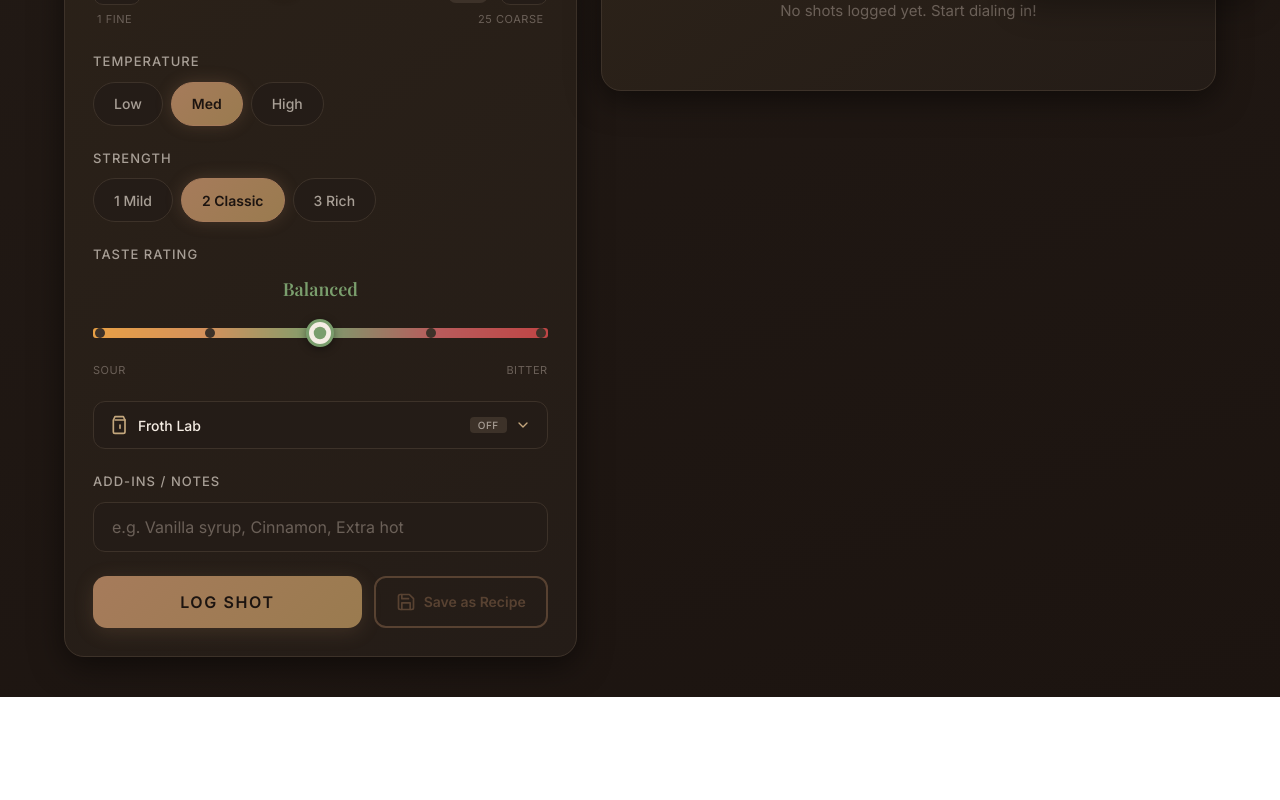
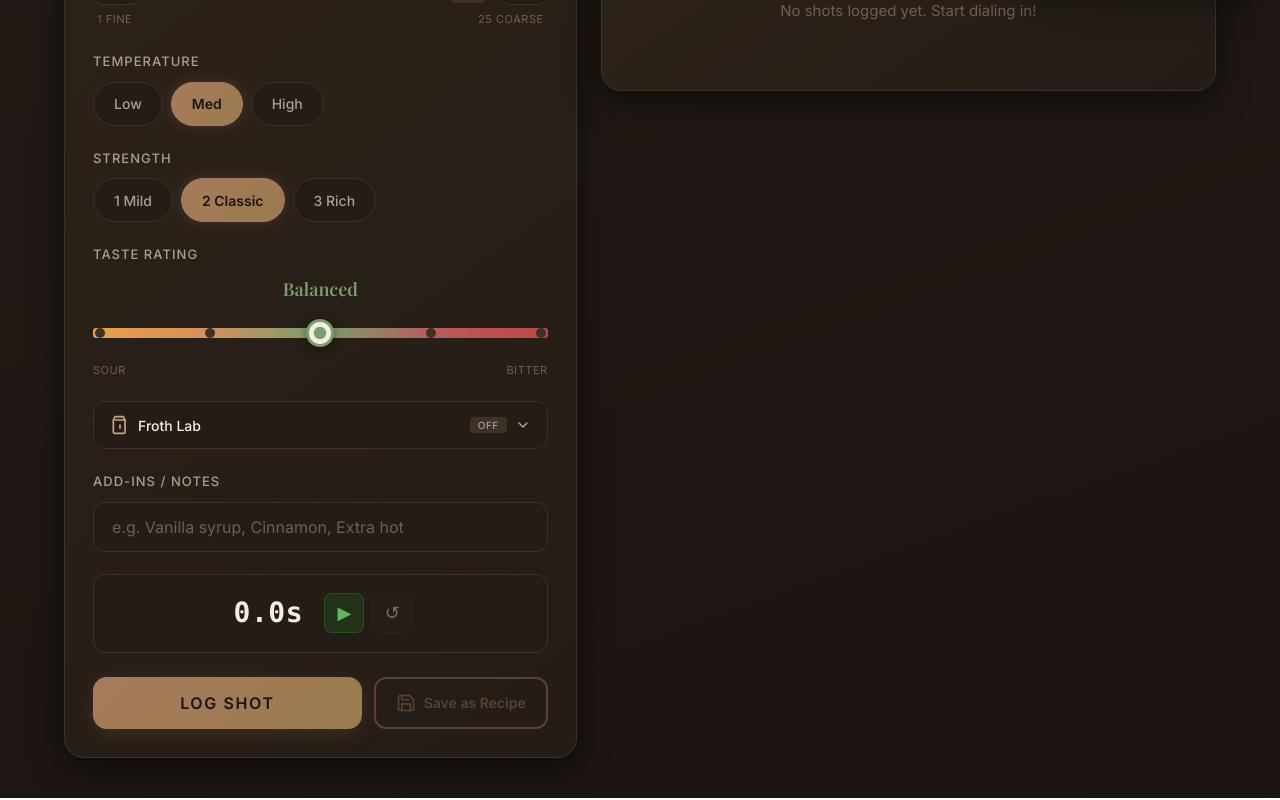
Before and after one commit to Arishawke/luxe_cafe_dashboard, a React (Vite) app: page / in a window 1280 px wide. Shown: the part 777-1577 px from the top of the page. Before the commit the page ends 1476 px from the top, so only its background shows below. Built offline with nearby package versions, Linux system fonts and the light colour scheme.

Commit message:
added a timer

```diff
--- a/src/App.tsx
+++ b/src/App.tsx
@@ -367,6 +367,11 @@ function App() {
     return stored === null ? true : stored === 'true';
   });
 
+  // Shot timer state
+  const [timerRunning, setTimerRunning] = useState(false);
+  const [timerSeconds, setTimerSeconds] = useState(0);
+  const timerRef = useRef<ReturnType<typeof setInterval> | null>(null);
+
   // Derived state
   const rating = RATINGS[ratingIndex];
   const isColdBrew = COLD_BREW_TYPES.includes(brewType);
@@ -431,6 +436,33 @@ function App() {
       return () => clearTimeout(timer);
     }
   }, [toast]);
+
+  // Timer interval logic
+  useEffect(() => {
+    if (timerRunning) {
+      timerRef.current = setInterval(() => {
+        setTimerSeconds(prev => prev + 0.1);
+      }, 100);
+    } else {
+      if (timerRef.current) {
+        clearInterval(timerRef.current);
+        timerRef.current = null;
+      }
+    }
+    return () => {
+      if (timerRef.current) {
+        clearInterval(timerRef.current);
+      }
+    };
+  }, [timerRunning]);
+
+  // Timer control functions
+  const startTimer = () => setTimerRunning(true);
+  const stopTimer = () => setTimerRunning(false);
+  const resetTimer = () => {
+    setTimerRunning(false);
+    setTimerSeconds(0);
+  };
 
   // Helper to show toast notifications
   const showToast = (message: string, type: 'success' | 'error' | 'info' = 'success') => {
@@ -1475,6 +1507,27 @@ function App() {
               />
             </div>
 
+            {/* Shot Timer */}
+            <div className="shot-timer">
+              <div className="shot-timer__display">
+                <span className="shot-timer__time">{timerSeconds.toFixed(1)}s</span>
+              </div>
+              <div className="shot-timer__controls">
+                {timerRunning ? (
+                  <button type="button" className="shot-timer__btn shot-timer__btn--stop" onClick={stopTimer} title="Stop">
+                    ⏸
+                  </button>
+                ) : (
+                  <button type="button" className="shot-timer__btn shot-timer__btn--start" onClick={startTimer} title="Start">
+                    ▶
+                  </button>
+                )}
+                <button type="button" className="shot-timer__btn shot-timer__btn--reset" onClick={resetTimer} title="Reset" disabled={timerSeconds === 0}>
+                  ↺
+                </button>
+              </div>
+            </div>
+
             {/* Action Buttons */}
             <div className="form-actions">
               <button type="submit" className="btn-submit">
--- a/src/index.css
+++ b/src/index.css
@@ -1774,6 +1774,86 @@ body {
 .recipe-chip__delete:hover {
   background: rgba(184, 92, 92, 0.2);
   color: #C04545;
+}
+
+/* ============================================
+   SHOT TIMER
+   ============================================ */
+
+.shot-timer {
+  display: flex;
+  align-items: center;
+  justify-content: center;
+  gap: 1rem;
+  padding: 1rem;
+  margin-top: 1rem;
+  background: var(--color-dark-roast);
+  border: 1px solid var(--color-mocha);
+  border-radius: 12px;
+}
+
+.shot-timer__display {
+  min-width: 80px;
+  text-align: center;
+}
+
+.shot-timer__time {
+  font-family: var(--font-mono, 'SF Mono', 'Consolas', monospace);
+  font-size: 1.75rem;
+  font-weight: 600;
+  color: var(--color-cream);
+  letter-spacing: 0.02em;
+}
+
+.shot-timer__controls {
+  display: flex;
+  gap: 0.5rem;
+}
+
+.shot-timer__btn {
+  width: 40px;
+  height: 40px;
+  display: flex;
+  align-items: center;
+  justify-content: center;
+  border: 1px solid var(--color-mocha);
+  border-radius: 8px;
+  background: var(--color-espresso);
+  color: var(--color-cream);
+  font-size: 1.125rem;
+  cursor: pointer;
+  transition: all 0.2s ease;
+}
+
+.shot-timer__btn:hover:not(:disabled) {
+  background: var(--color-mocha);
+  border-color: var(--color-caramel);
+}
+
+.shot-timer__btn:disabled {
+  opacity: 0.4;
+  cursor: not-allowed;
+}
+
+.shot-timer__btn--start {
+  background: rgba(34, 139, 34, 0.2);
+  border-color: rgba(34, 139, 34, 0.4);
+  color: #5cb85c;
+}
+
+.shot-timer__btn--start:hover {
+  background: rgba(34, 139, 34, 0.35);
+  border-color: #5cb85c;
+}
+
+.shot-timer__btn--stop {
+  background: rgba(166, 123, 91, 0.2);
+  border-color: var(--color-caramel);
+  color: var(--color-caramel);
+}
+
+.shot-timer__btn--stop:hover {
+  background: rgba(166, 123, 91, 0.35);
 }
 
 /* ============================================
```
